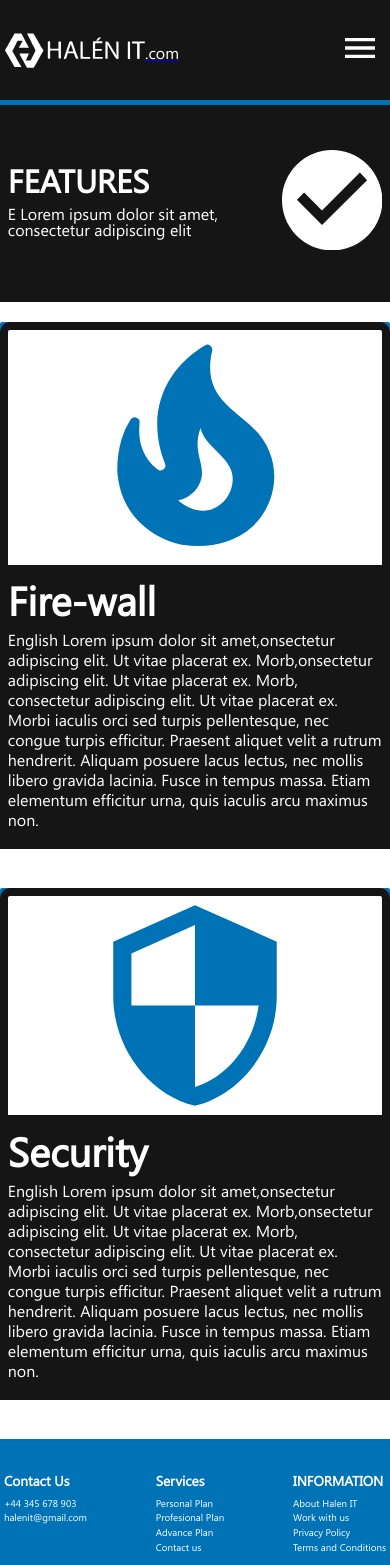
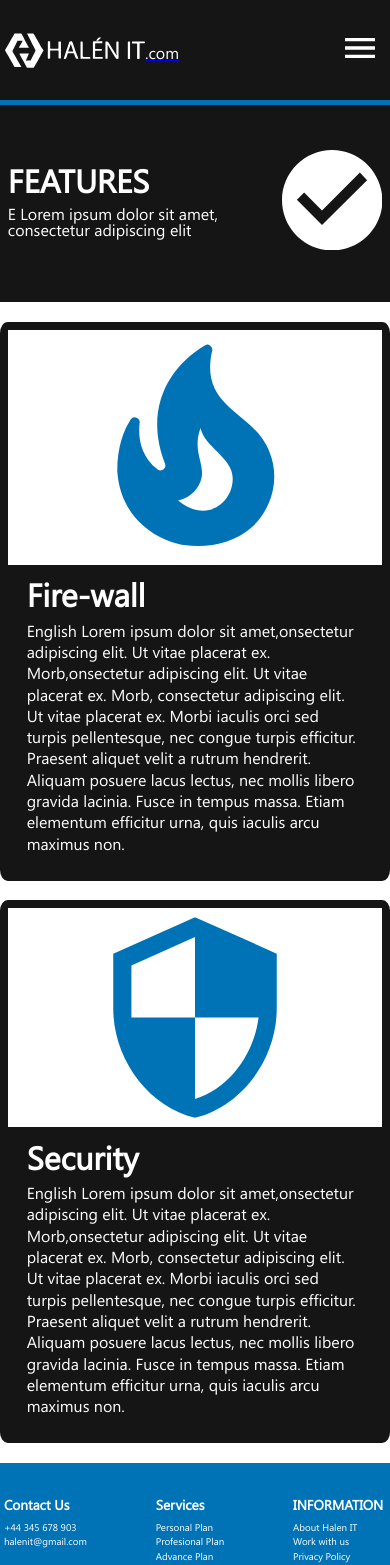
Before and after one commit to himanshubhatti2000/halenit-dev, a React (Create React App) app: page /features in a window 390 px wide. Shown: the top 1565 px of the page. Built offline with nearby package versions, Linux system fonts and the light colour scheme.

Commit message:
features scroll

```diff
--- a/src/Components/Features.js
+++ b/src/Components/Features.js
@@ -26,34 +26,24 @@ class Features extends Component{
         //console.log(this.props.langObj.language)
         return(
             <div className="features">
-                <div className="feature-container">
-
-                    <div className="feature image-after">
-                        <div className="feature-info one">
-                            <h1>{this.firewallHeading}</h1>
-                            <p>{this.firewallPara} </p>
-                        </div>
+                <div className="feature">
                     <div className="feature-img">
                     <img src={fire} alt="fire-wall" />
                     </div>
+                    <div className="feature-info">
+                        <h1>{this.firewallHeading}</h1>
+                        <p>{this.firewallPara}</p>
                     </div>
-
                 </div>
-                <div className="feature-container ">
-
-                    <div className="feature image-normal f-mobile">
-
-                        <div className="feature-info  two">
-                            <h1>{this.securityHeading}</h1>
-                            <p>{this.securityPara}</p>
-                        </div>
+                <div className="feature">
                     <div className="feature-img">
                     <img src={security} alt="security" />
 
                     </div>
-
+                    <div className="feature-info">
+                        <h1>{this.securityHeading}</h1>
+                        <p>{this.securityPara}</p>
                     </div>
-
                 </div>
             </div>
         )
--- a/src/Components/Homepage.js
+++ b/src/Components/Homepage.js
@@ -56,11 +56,7 @@ class Homepage extends Component{
                     <div className="scroll-button">
                         <a href="#aboutUS"> </a>
                     </div>
-                   <div className="top-section-bottom">
-                        <h1>{this.extraTextOne}</h1>
-                        <h1>{this.extraTextTwo}</h1>
-                        <h1>{this.extraTextThree}</h1>
-                        </div>
+
 
                 </div>
 
--- a/src/style/style.css
+++ b/src/style/style.css
@@ -7,7 +7,9 @@
         src: url('../assests/fonts/Segoe\ UI\ Bold.woff') format('woff');
     }
 
-
+    html,body{
+        overflow-x: hidden;
+    }
 .container{
     min-width: 320px;
     font-family: 'Segoe UI Regular';
@@ -313,6 +315,23 @@ input:-webkit-autofill:active {
     .laptop-image img{
         max-width: 100%;
     }
+    .scroll-button{
+        display: block;
+        width: 100%;
+        display: flex;
+        justify-content: center;
+        margin-top: 70px;
+    }
+
+    .scroll-button a{
+        background-image: url("../assests/images/scroll.svg");
+        height: 50px;
+        width: 50px;
+
+    }
+    .scroll-button a:hover{
+        background-image: url("../assests/images/scroll-blue.svg");
+    }
    /*.content{
       padding: 3%;
       box-sizing: border-box;
@@ -362,10 +381,9 @@ input:-webkit-autofill:active {
         color: white;
         width: 100%;
     }
-    .review-heading{
-        margin-bottom: 20px;
-    }
+
     .review-card{
+        margin-top: 30px;
         min-height: 240px;
         max-width:330px;
         border-radius: 25px;
@@ -397,14 +415,14 @@ input:-webkit-autofill:active {
         max-width: 1024px;
         margin: 0 auto;
         display: flex;
-        justify-content: space-between;
-    }
-    .scroll-button{
-        display: none;
+        justify-content: space-evenly;
+        flex-wrap: wrap;
     }
     /*homepage-tablet*/
     @media(max-width: 768px){
-
+        .scroll-button{
+            margin-top: -90px;
+        }
        .nav-link{
            margin-left: 0px;
        }
@@ -469,18 +487,13 @@ input:-webkit-autofill:active {
            .top-section{
                background-color: #151515;
            }
-        .scroll-button{
-            display: block;
-            width: 100%;
-            margin-top: -90px;
-            display: flex;
-            justify-content: center;
-        }
 
         .scroll-button a{
-            background-image: url("../assests/images/scroll.svg");
             height: 30px;
             width: 30px;
+        }
+        .scroll-button a:hover{
+            background-image: url("../assests/images/scroll-blue.svg");
         }
 
            .top-section-container{
@@ -790,110 +803,96 @@ input:-webkit-autofill:active {
 }
 /*Features */
 .features{
-    color: white;
-    padding-top: 10%;
-    padding-bottom: 5%;
+    margin-top: 5%;
 }
-
-.feature-container{
+.feature{
+    position: relative;
+    max-width: 1024px;
+    margin: 0 auto;
     display: flex;
     justify-content: space-between;
     margin-bottom: 5%;
-
 }
-.feature{
-    max-width: 1024px;
-    margin: 0 auto;
-    min-height: 250px;
-   align-items: center;
-
+.feature h1{
+    font-size: 3rem;
+    font-weight: bold;
+    margin-bottom: 15px;
 }
-.image-after{
+.feature-img{
+    max-width: 100%;
+    min-height: 100px;
+    flex-grow: 1;
     display: flex;
-    justify-content: space-between;
-}
-
-.image-normal{
-    display: flex;
-    flex-direction: row-reverse;
-
+    justify-content:center;
 }
 .feature-info{
-    min-height: 160px;
-    max-width: 100%;
+    flex-grow: 3;
+    color: white;
     background-color: #151515;
-    padding-top: 3%;
-    padding-bottom: 3%;
+    max-width: 600px;
+    min-height: 100px;
+    padding: 5%;
+    line-height: 16pt;
 }
-.one{
-    padding-right: 20%;
-    padding-left: 10%;
+.feature p{
+    font-size: 1rem;
 }
-.two{
-    padding-left: 20%;
-    padding-right: 10%;
-}
-.feature-info h1{
-    font-weight: bold;
-    font-size: 2.5rem;
-    margin-bottom: 10px;
-}
-.feature-info p{
-    padding-bottom: 3%;
-    line-height: 15pt;
-}
-.feature-img{
-    background-color: white;
-    border: 4px solid #151515;
-    box-shadow: 0px 0px 40px #0000007a;
-    border-radius: 10px;
-    width: 100%;
-    height: 100%;
-    display: flex;
-    justify-content: center;
-}
-
-.image-first{
-
-    flex-direction: row reverse;
+.feature:nth-of-type(odd):before, .feature:nth-of-type(odd):after{
+    content: "";
+    position: absolute;
+    /* fill vertically */
+    top: 0;
+    bottom: 0;
+    width: 9600px;
+    right: 100%;
+    background: #151515;
+  }
+  .feature:nth-of-type(even):before,.feature:nth-of-type(even):after{
+    content: "";
+    position: absolute;
+    /* fill vertically */
+    top: 0;
+    bottom: 0;
+    width: 9600px;
+    right: 100%;
+    background: #ffffff;
+  }
+  .feature:nth-of-type(even):after{
+    width: 320px;
+    left: 100%;
+    /* not browswer prefixed */
+    background: #151515;
+  }
+  .feature:nth-of-type(odd){
+    flex-direction: row-reverse
 }
 /*mobile and tab view*/
 @media(max-width: 768px){
-    .features{
-        padding-top: 5%;
-        padding-bottom: 0%;
-    }
-    .feature-container{
-        flex-direction:column;
-        padding-top: 0%;
-        padding-bottom: 0%;
-    }
-    .feature{
-        flex-direction: column-reverse;
-        margin-bottom: 5%;
-        background-color: #0073B6;
-        box-sizing: border-box;
-        border-radius: 2px;
 
-    }
-    .f-mobile{
-        flex-direction: column-reverse;
-    }
-    .one{
-        padding-right: 0px;
-    }
-    .two{
-        padding-left: 0px;
-    }
-    .feature-info{
-        padding: 2%;
-    }
-    .feature-img{
-        border: 8px solid #151515;
-        box-sizing: border-box;
-        box-shadow: 0px 0px;
-        border-radius: 10px 10px 0px 0px;
-    }
+   .feature{
+       border: solid 8px #151515 ;
+       border-radius: 2%;
+       position: static;
+       flex-direction: column;
+
+   }
+   .feature-info{
+       max-width: 100%;
+       padding: 5%;
+   }
+   .feature::before{
+       display: none;
+   }
+   .feature::after{
+       display: none;
+   }
+   .feature:nth-of-type(odd){
+    flex-direction: column;
+}
+.feature h1{
+    font-size: 2rem;
+}
+
 }
 /*Contact-us*/
 .contact-container{
```
Also changed, not shown: src/assests/images/scroll-blue.svg (added), 1 other file (tests, documents, lock files or other folders). Lines whose indentation alone changed are shown as unchanged.
